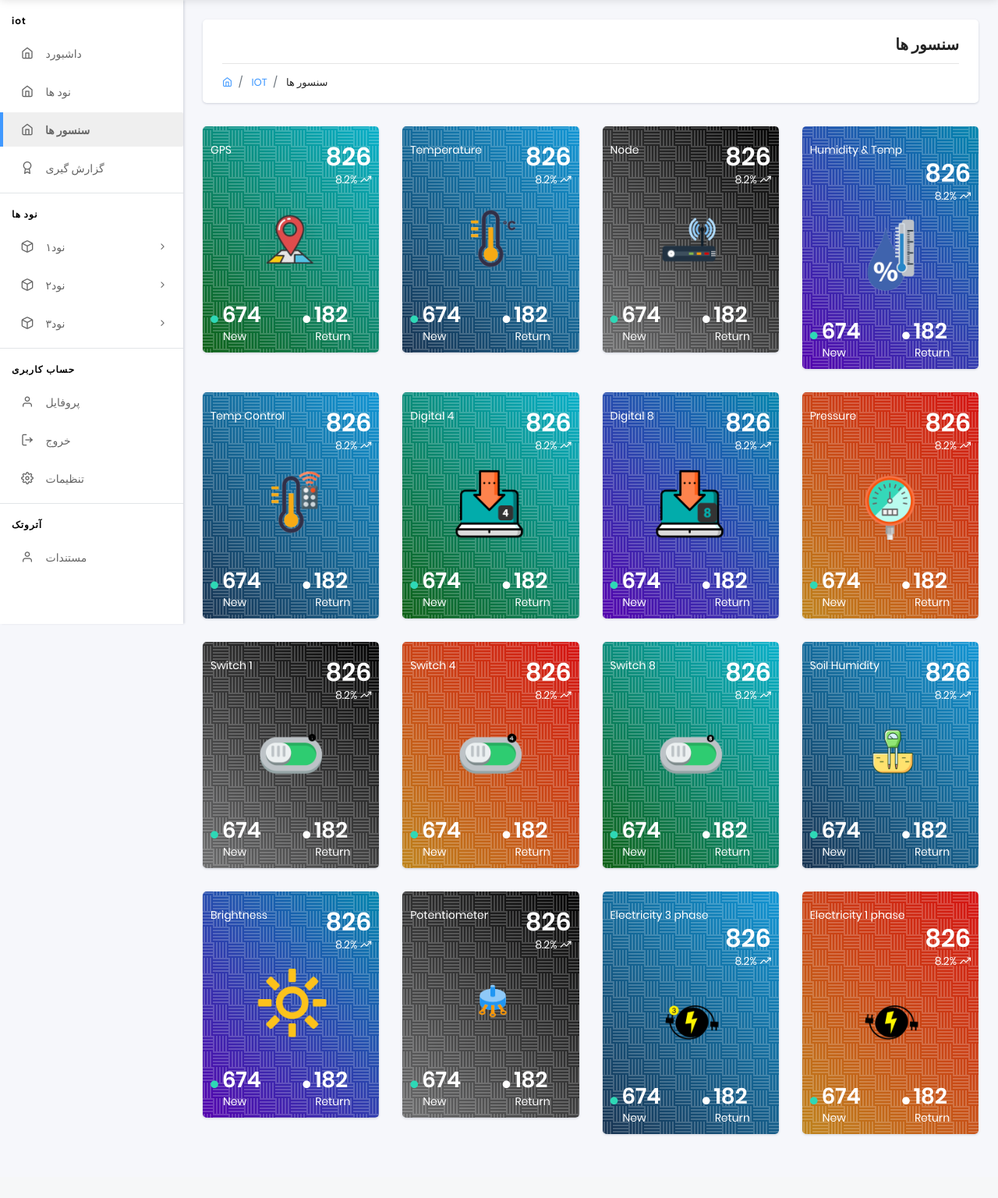
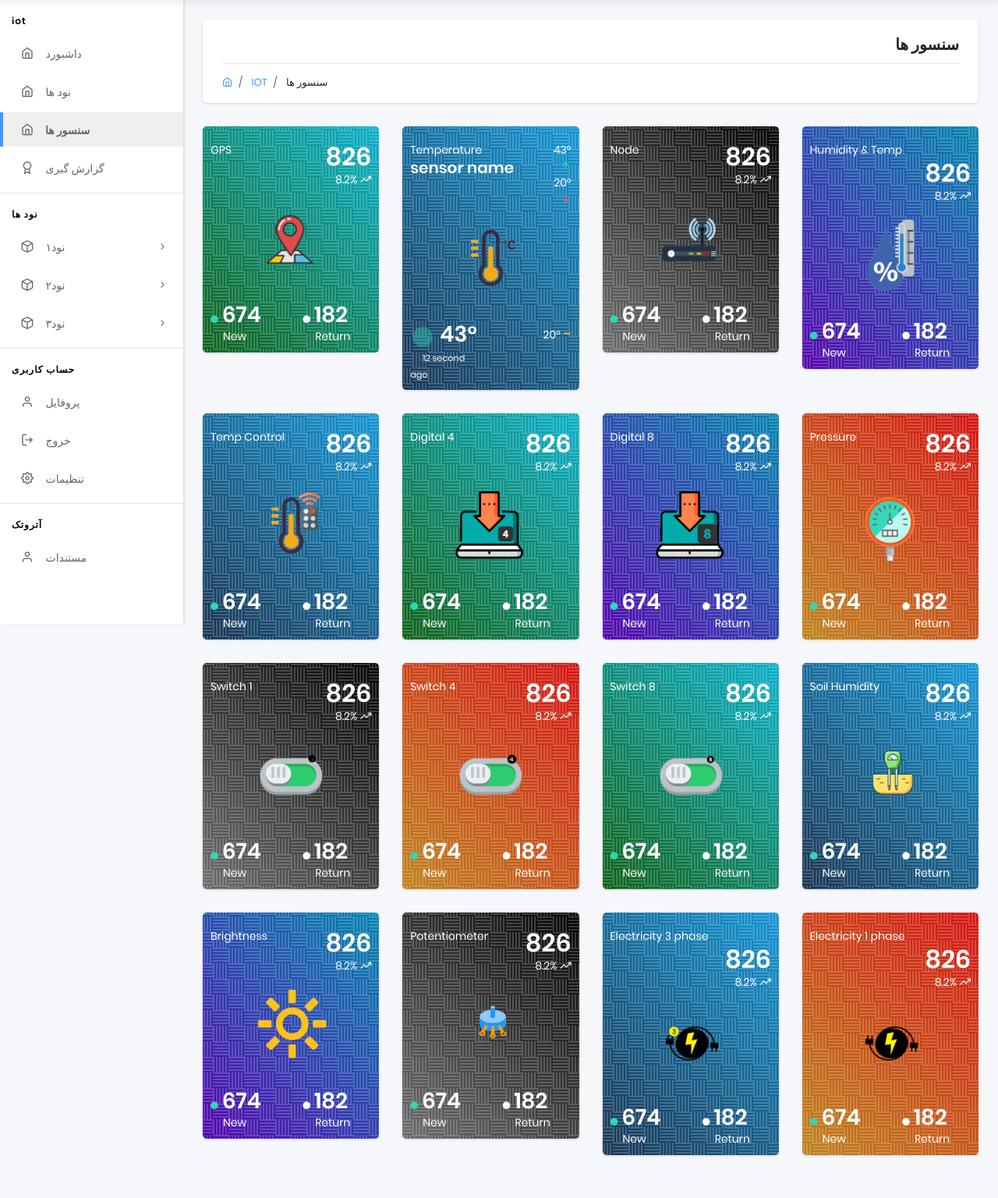
Before and after one commit to nimadorostkar/IOT, a Django app: page /sensors.html in a window 1280 px wide. Shown: the part 56-1592 px from the top of the page at 78% size. Before the commit the page ends 1512 px from the top, so only its background shows below. Run offline with Django 3.2, Linux system fonts and the light colour scheme; a user stored in the database is signed in; some libraries are stand-ins or nearby versions.

Commit message:
Temperature sensore template done

```diff
--- a/templates/sensors.html
+++ b/templates/sensors.html
@@ -73,11 +73,12 @@
                   <div class="card-body bg-patern-white">
                       <div class="row">
                           <div class="col-auto">
-                              <span> Temperature </span>
+                              <span> Temperature </span> <br> <h5 class="text-white"> sensor name </h5>
                           </div>
                           <div class="col text-right">
-                              <h2 class="mb-0 text-white">826</h2>
-                              <span class="text-white">8.2%<i class="feather icon-trending-up ml-1"></i></span>
+                              <span class="text-white"> 43° <i class="feather icon-arrow-up ml-1 text-success"></i></span>
+                               <br>
+                              <span class="text-white"> 20° <i class="feather icon-arrow-down ml-1 text-danger"></i></span>
                           </div>
                       </div>
                       <div align="center">
@@ -85,12 +86,16 @@
                       </div>
                       <div class="row mt-3">
                           <div class="col">
-                              <h3 class="m-0 text-white"><i class="fas fa-circle f-10 m-r-5 text-success"></i>674</h3>
-                              <span class="ml-3">New</span>
+                              <h3 class="m-0 text-white">
+                                <div class="spinner-grow text-success" role="status">
+                                  <span class="sr-only">Loading...</span>
+                                </div>
+                                 43°
+                              </h3>
+                              <small class="ml-3"> 12 second ago </small>
                           </div>
-                          <div class="col">
-                              <h3 class="m-0 text-white"><i class="fas fa-circle f-10 m-r-5 text-white"></i>182</h3>
-                              <span class="ml-3">Return</span>
+                          <div class="col text-right">
+                              <span class="text-white"> 20° <span style="font-size: 20px;" class="text-warning"> ~ </span> </span>
                           </div>
                       </div>
                   </div>
```
